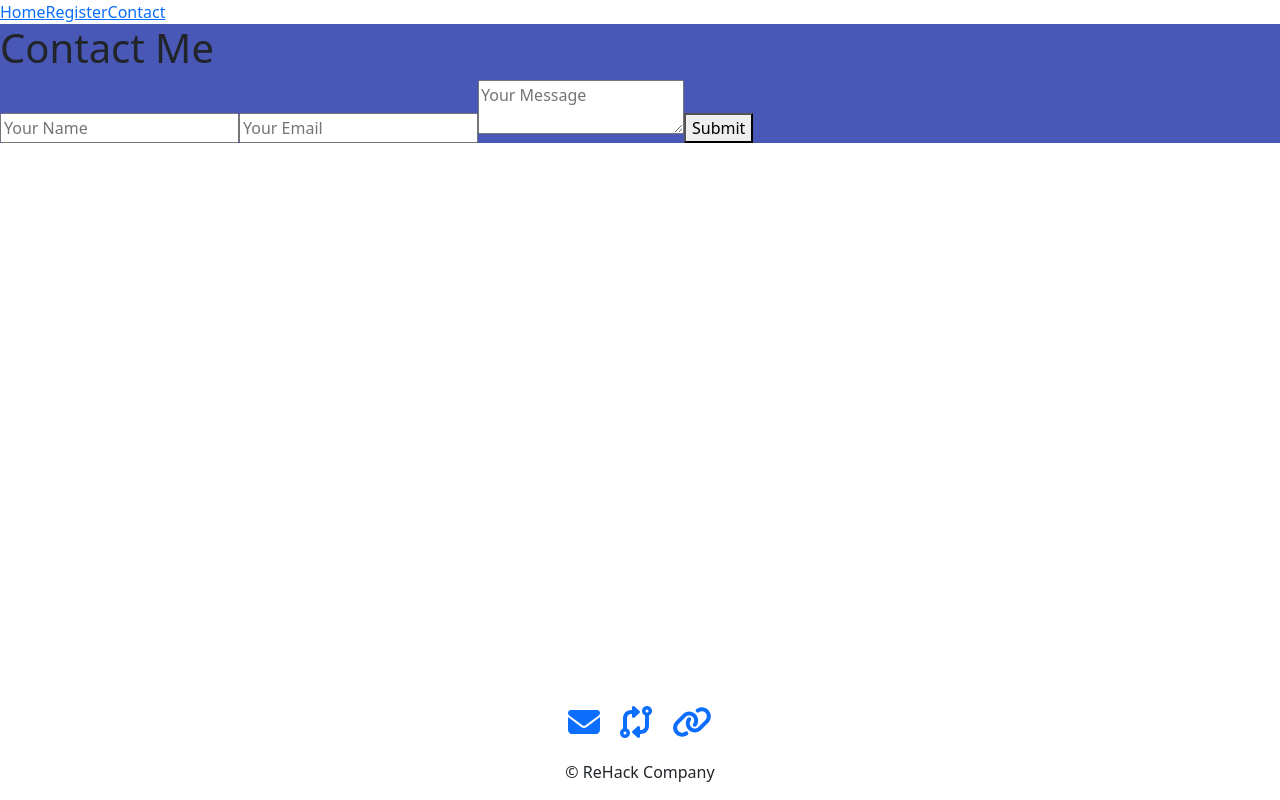
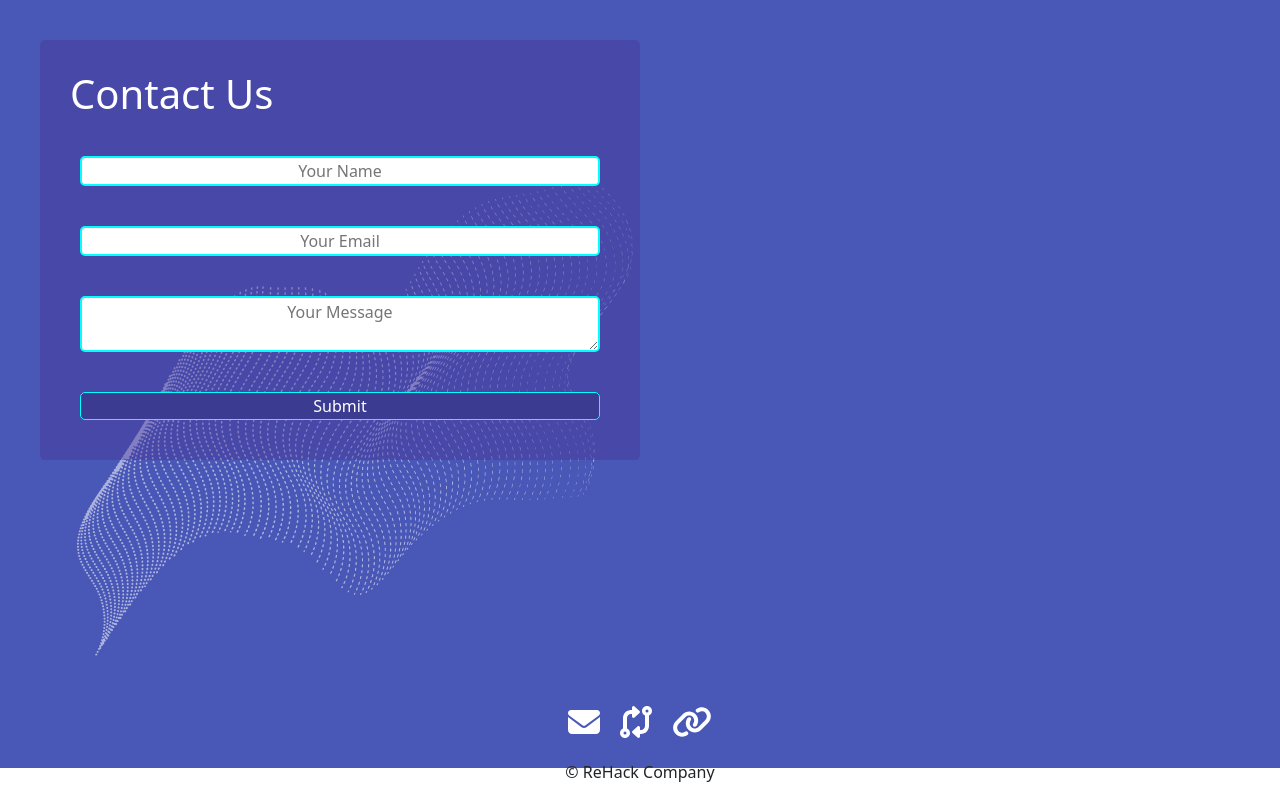
Before and after one commit to o1ujok3/ReHACK, a React (Create React App) app in the folder rehack/: page /contact in a window 1280 px wide. Built offline with nearby package versions, Linux system fonts and the light colour scheme.

Commit message:
added more CSS to fix structural issues

```diff
--- a/rehack/public/index.html
+++ b/rehack/public/index.html
@@ -24,7 +24,7 @@
       work correctly both with client-side routing and a non-root public URL.
       Learn how to configure a non-root public URL by running `npm run build`.
     -->
-    <title>React App</title>
+    <title>ReHACK Recruitment</title>
   </head>
   <body>
     <noscript>You need to enable JavaScript to run this app.</noscript>
--- a/rehack/src/component/Form.js
+++ b/rehack/src/component/Form.js
@@ -36,7 +36,7 @@ function FormSection() {
         <option value="5">Part-time</option>
       </Form.Select>
       <br />
-      <Button variant="primary">Find jobs</Button>{' '}
+      <Button className='btnForm' variant="primary">Find jobs</Button>{' '}
     </Container>
   );
 }
--- a/rehack/src/component/header.js
+++ b/rehack/src/component/header.js
@@ -1,17 +1,14 @@
-import {NavLink} from 'react-router-dom';
+function Headers (){
 
-function Header(){
-    return (
-        <header>
-          <nav>
-            <NavLink className='link' to='/'>Home</NavLink>
-            <NavLink className='link' to='/register'>Register</NavLink>
-            <NavLink className='link' to='/contact'>Contact</NavLink>
+return (
 
-          </nav>
-        </header>
-    )
+    <>
+
+
+
+    </>
+)
+
 }
 
-
-export default Header;
+export default Headers;
--- a/rehack/src/index.css
+++ b/rehack/src/index.css
@@ -11,6 +11,28 @@ code {
   font-family: source-code-pro, Menlo, Monaco, Consolas, 'Courier New',
     monospace;
 }
+/*Header Section*/
+nav{
+  height: 100px;
+  background-color: rgb(50, 49, 126);
+  display: flex;
+  justify-content: flex-end;
+  align-items: center;
+}
+nav a {
+  padding: 10px;
+  text-decoration: none;
+  font-size: 20px;
+}
+nav a:hover {
+  color: white;
+}
+
+
+
+
+
+/*Form Section*/
 
 .searchContainer {
   height:100vh;
@@ -19,20 +41,23 @@ code {
   background-repeat: no-repeat;
 }
 
-.contact {
-  background-image: url(./images/HomeBlank.png);
-}
-
-/*Form Section*/
-
- .FormContainer {
-  background-color:white;
-  border-top: solid 5px rgb(14, 14, 154);
+.FormContainer {
+  background-color:rgba(72, 50, 150, 0.4);
   border-radius: 5px;
   padding-top: 70px;
   position: absolute ;
   left: 0;
-  width: 200px;
+  display: flex;
+  flex-direction: column;
+  margin: 20px !important;
+  width: 50% !important;
+}
+
+button {
+  background-color: rgb(59, 59, 146) !important;
+}
+button:hover {
+  background-color: rgb(204, 193, 193) !important;
 
 }
 
@@ -56,4 +81,56 @@ footer {
 
 .ic a {
   margin: 10px;
+  color: white;
 }
+
+/*Contact section*/
+.contact {
+  background-image: url(./images/HomeBlank.png);
+  height: 100vh;
+  background-repeat: no-repeat;
+  padding: 40px;
+
+
+}
+.contact h1 {
+  color: white;
+  padding: 10px;
+}
+.contactForm {
+  display: flex;
+  flex-direction: column;
+  width: 50%;
+  padding: 20px;
+  background-color:rgba(72, 50, 150, 0.4);
+  border-radius: 5px;
+
+}
+.contactForm input::placeholder{
+  text-align: center;
+}
+.contactForm input {
+  margin: 20px;
+  border: 2px solid aqua;
+  border-radius: 5px;
+}
+.contactForm textarea::placeholder{
+  text-align: center;
+}
+.contactForm textarea{
+  margin: 20px;
+  border-radius: 5px;
+  border: 2px solid aqua;
+
+
+}
+.contactForm button{
+  margin: 20px;
+  border-radius: 5px;
+  border: 1px solid aqua;
+  background-color: rgb(59, 59, 146) !important;
+  color: white;
+}
+.contactForm button:hover{
+  background-color: rgb(204, 193, 193);
+}
--- a/rehack/src/pages/contact.js
+++ b/rehack/src/pages/contact.js
@@ -2,8 +2,8 @@
 function Contact(){
     return (
         <section className='contact'>
-            <div className='form'>
-               <h1>Contact Me</h1>
+            <div className='contactForm'>
+               <h1>Contact Us</h1>
                <input type='text' placeholder='Your Name' />
                <input type='text' placeholder='Your Email' />
                <textarea placeholder='Your Message' className='messageBox'></textarea>
```
